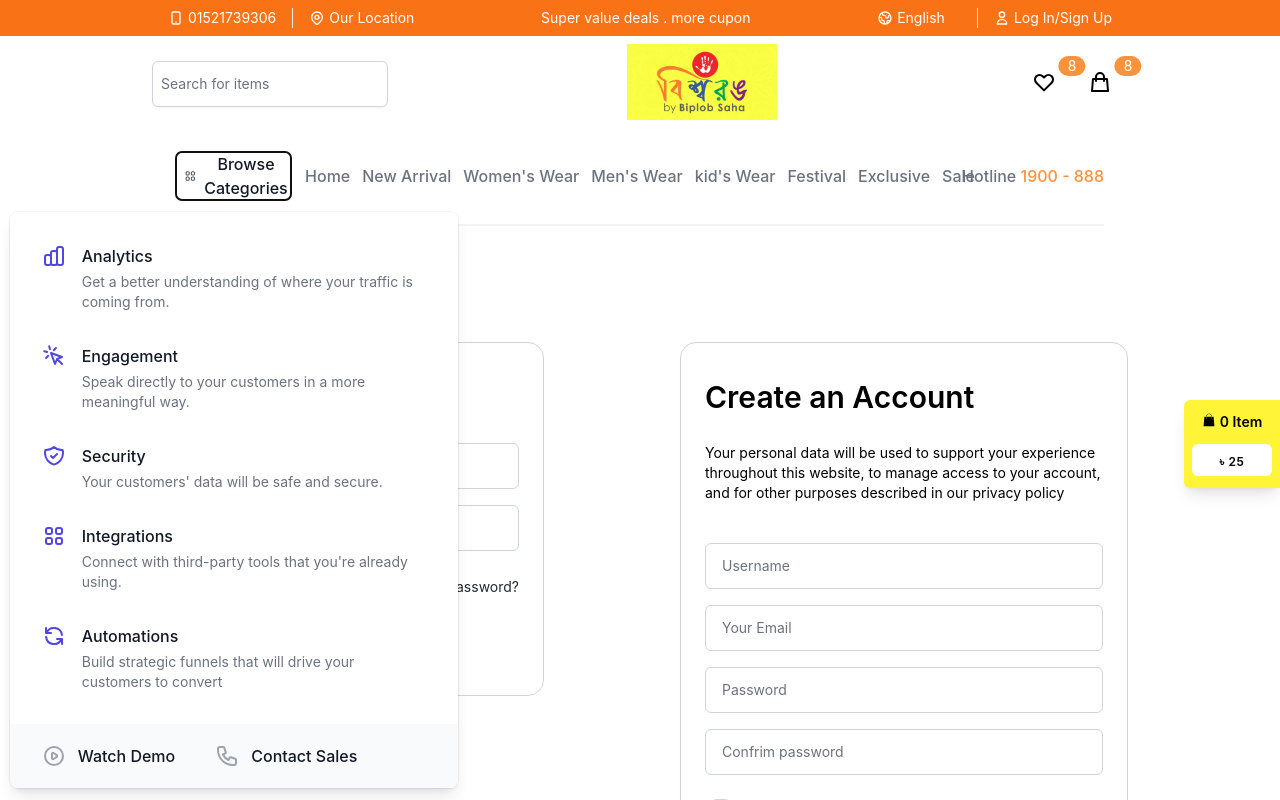
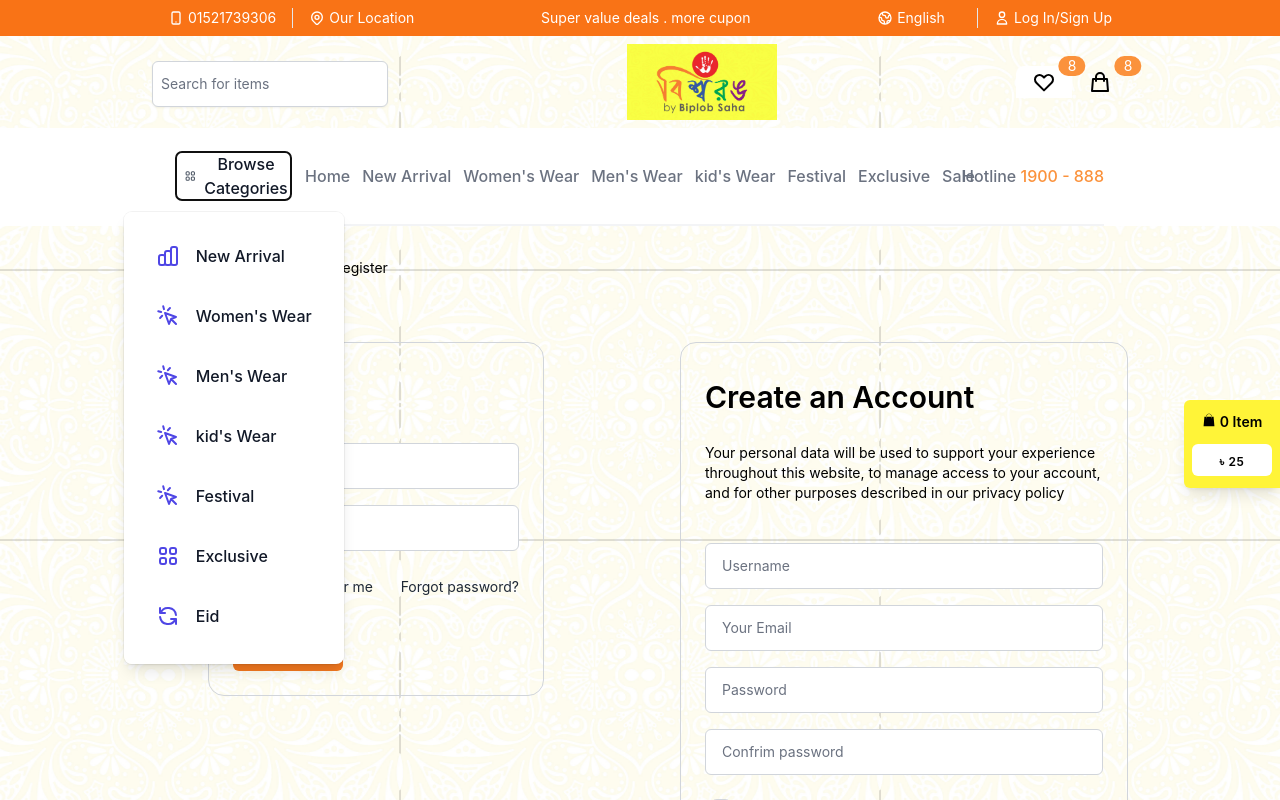
Before and after one commit to Wave-Box/bishworang, a React (Create React App) app: page /login in a window 1280 px wide. Both pictures are taken after a click on the button "Browse Categories". Shown: the top 800 px of the page. Built offline with nearby package versions, Linux system fonts and the light colour scheme.

Commit message:
update backgorund

```diff
--- a/src/App.css
+++ b/src/App.css
@@ -13,5 +13,6 @@
   transition-timing-function: linear;
 }
 body{
-  color:black
+  color:black;
+  background-color: blue;
 }
--- /dev/null
+++ b/src/views/components/common/Drawer.jsx
@@ -0,0 +1,78 @@
+
+import { Fragment } from 'react'
+import { Dialog, Transition } from '@headlessui/react'
+import { XIcon } from '@heroicons/react/outline'
+import Taka from '../utils/Taka'
+
+export default function Drawer({ open, setOpen }) {
+
+
+    return (
+        <Transition.Root show={open} as={Fragment}>
+            <Dialog as="div" className="relative z-10" onClose={setOpen}>
+                <Transition.Child
+                    as={Fragment}
+                    enter="ease-in-out duration-500"
+                    enterFrom="opacity-0"
+                    enterTo="opacity-100"
+                    leave="ease-in-out duration-500"
+                    leaveFrom="opacity-100"
+                    leaveTo="opacity-0"
+                >
+                    <div className="fixed inset-0  bg-opacity-75 transition-opacity" />
+                </Transition.Child>
+
+                <div className="fixed inset-0 overflow-hidden">
+                    <div className="absolute inset-0 overflow-hidden">
+                        <div className="pointer-events-none fixed inset-y-0 right-0 flex max-w-full pl-10">
+                            <Transition.Child
+                                as={Fragment}
+                                enter="transform transition ease-in-out duration-500 sm:duration-700"
+                                enterFrom="translate-x-full"
+                                enterTo="translate-x-0"
+                                leave="transform transition ease-in-out duration-500 sm:duration-700"
+                                leaveFrom="translate-x-0"
+                                leaveTo="translate-x-full"
+                            >
+                                <Dialog.Panel className="pointer-events-auto relative w-screen max-w-md">
+                                    <Transition.Child
+                                        as={Fragment}
+                                        enter="ease-in-out duration-500"
+                                        enterFrom="opacity-0"
+                                        enterTo="opacity-100"
+                                        leave="ease-in-out duration-500"
+                                        leaveFrom="opacity-100"
+                                        leaveTo="opacity-0"
+                                    >
+                                        <div className="absolute top-0 left-0 ml-1 -mt-2 flex pt-4 pr-2 sm:ml-2 sm:pr-2">
+                                            <button
+                                                type="button"
+                                                className="rounded-md text-gray-600 hover:text-black focus:outline-none focus:ring-2 focus:ring-black"
+                                                onClick={() => setOpen(false)}
+                                            >
+                                                <span className="sr-only">Close panel</span>
+                                                <XIcon className="h-6 w-6" aria-hidden="true" />
+                                            </button>
+                                        </div>
+                                    </Transition.Child>
+                                    <div className="flex h-full flex-col overflow-y-scroll bg-white py-8 shadow-xl">
+                                        <div className="px-4 sm:px-6">
+                                            <Dialog.Title className="text-lg font-medium text-gray-900"> Delivery charge FREE! from Order <Taka tk={999} /> </Dialog.Title>
+                                        </div>
+                                        <div className="relative mt-6 flex-1 px-4 sm:px-6">
+                                            {/* Replace with your content */}
+                                            <div className="absolute inset-0 px-4 sm:px-6">
+                                                <div className="h-full border-2 border-dashed border-gray-200" aria-hidden="true" />
+                                            </div>
+                                            {/* /End replace */}
+                                        </div>
+                                    </div>
+                                </Dialog.Panel>
+                            </Transition.Child>
+                        </div>
+                    </div>
+                </div>
+            </Dialog>
+        </Transition.Root>
+    )
+}
--- a/src/views/components/common/HeaderMid.jsx
+++ b/src/views/components/common/HeaderMid.jsx
@@ -8,7 +8,6 @@ import {
     CursorClickIcon,
     MenuIcon,
     PhoneIcon,
-    PlayIcon,
     RefreshIcon,
     ShieldCheckIcon,
     SupportIcon,
@@ -18,35 +17,51 @@ import {
 
 const solutions = [
     {
-        name: 'Analytics',
-        description: 'Get a better understanding of where your traffic is coming from.',
+        name: 'New Arrival',
+
         href: '#',
         icon: ChartBarIcon,
     },
     {
-        name: 'Engagement',
-        description: 'Speak directly to your customers in a more meaningful way.',
+        name: "Women's Wear",
+
         href: '#',
         icon: CursorClickIcon,
     },
-    { name: 'Security', description: "Your customers' data will be safe and secure.", href: '#', icon: ShieldCheckIcon },
     {
-        name: 'Integrations',
-        description: "Connect with third-party tools that you're already using.",
+        name: "Men's Wear",
+
+        href: '#',
+        icon: CursorClickIcon,
+    },
+    {
+        name: " kid's Wear",
+
+        href: '#',
+        icon: CursorClickIcon,
+    },
+    {
+        name: " Festival",
+
+        href: '#',
+        icon: CursorClickIcon,
+    },
+
+
+    {
+        name: 'Exclusive',
+
         href: '#',
         icon: ViewGridIcon,
     },
     {
-        name: 'Automations',
-        description: 'Build strategic funnels that will drive your customers to convert',
+        name: 'Eid',
+
         href: '#',
         icon: RefreshIcon,
     },
 ]
-const callsToAction = [
-    { name: 'Watch Demo', href: '#', icon: PlayIcon },
-    { name: 'Contact Sales', href: '#', icon: PhoneIcon },
-]
+
 const resources = [
     {
         name: 'Help Center',
@@ -112,7 +127,7 @@ export default function HeaderMid() {
                                         leaveFrom="opacity-100 translate-y-0"
                                         leaveTo="opacity-0 translate-y-1"
                                     >
-                                        <Popover.Panel className="absolute z-10 -ml-4 mt-3 transform px-2 w-screen max-w-md sm:px-0 lg:ml-0 lg:left-1/2 lg:-translate-x-1/2">
+                                        <Popover.Panel className="absolute z-10 -ml-4 mt-3 transform px-2 w-screen max-w-max sm:px-0 lg:ml-0 lg:left-1/2 lg:-translate-x-1/2">
                                             <div className="rounded-lg shadow-lg ring-1 ring-black ring-opacity-5 overflow-hidden">
                                                 <div className="relative grid gap-6 bg-white px-5 py-6 sm:gap-8 sm:p-8">
                                                     {solutions.map((item) => (
@@ -129,19 +144,7 @@ export default function HeaderMid() {
                                                         </a>
                                                     ))}
                                                 </div>
-                                                <div className="px-5 py-5 bg-gray-50 space-y-6 sm:flex sm:space-y-0 sm:space-x-10 sm:px-8">
-                                                    {callsToAction.map((item) => (
-                                                        <div key={item.name} className="flow-root">
-                                                            <a
-                                                                href={item.href}
-                                                                className="-m-3 p-3 flex items-center rounded-md text-base font-medium text-gray-900 hover:bg-gray-100"
-                                                            >
-                                                                <item.icon className="flex-shrink-0 h-6 w-6 text-gray-400" aria-hidden="true" />
-                                                                <span className="ml-3">{item.name}</span>
-                                                            </a>
-                                                        </div>
-                                                    ))}
-                                                </div>
+
                                             </div>
                                         </Popover.Panel>
                                     </Transition>
--- a/src/views/components/utils/Taka.jsx
+++ b/src/views/components/utils/Taka.jsx
@@ -2,9 +2,9 @@ import React from 'react';
 
 const Taka = ({tk}) => {
     return (
-        <span>
+        <>
          &#2547;  {tk}
-        </span>
+        </>
     );
 };
 
--- a/src/views/pages/Layout.jsx
+++ b/src/views/pages/Layout.jsx
@@ -2,10 +2,11 @@ import React from 'react';
 import Header from './common/Header';
 import Footer from './common/Footer';
 import Main from './common/Main';
+import ackground from '../../assets/images/bg.jpg'
 const Layout = () => {
     return (
         <>
-            <div className='bg-white'>
+            <div style={{background: `url(${ackground}) repeat fixed center`,backgroundSize: '480px 270px'}}>
                 <div>
                     <Header />
                 </div>
--- a/src/views/pages/common/CartPopUp.jsx
+++ b/src/views/pages/common/CartPopUp.jsx
@@ -2,10 +2,10 @@ import React from 'react';
 import {GiShoppingBag} from 'react-icons/gi'
 import Taka from '../../components/utils/Taka';
 
-const CartPopUp = () => {
+const CartPopUp = ({open,setOpen}) => {
     return (
         <>
-            <div className="hidden md:block">
+            <div onClick={()=>setOpen(!open)} className={`${open ? "hidden" : "hidden md:block"} `}>
                 <div  className='fixed z-20 p-2  right-0 top-1/2  shadow-lg rounded-l-md cursor-pointer md:block w-24 pb-3' style={{ backgroundColor:'#FFF438' }}>
                     <div className="flex flex-col items-center space-y-1">
                         <div className="flex justify-center gap-x-1 items-center mb-2">
--- a/src/views/pages/common/Main.jsx
+++ b/src/views/pages/common/Main.jsx
@@ -1,6 +1,8 @@
-import React, { Suspense } from "react";
+import React, { Suspense, useState } from "react";
 import { Route, Routes } from "react-router-dom";
+import Drawer from "../../components/common/Drawer";
 import CartPopUp from "./CartPopUp";
+
 
 // const OtherComponent = React.lazy(() => import('./OtherComponent'));
 
@@ -9,10 +11,12 @@ const Login = React.lazy(() => import("../user/Login"));
 const SingleProduct = React.lazy(() => import("../singleProduct/SingleProduct"));
 // code-splitting
 
+
 const Main = () => {
+    const [openDrawer, setOpenDrawer] = useState(false)
     return (
         <div className="relative">
-            <Suspense fallback={<div className="flex justify-center h-80 items-center">
+            <Suspense fallback={<div className="flex justify-center h-screen items-center">
                 <button className="btn loading">loading</button>
             </div>}>
                 <Routes>
@@ -24,7 +28,8 @@ const Main = () => {
                     <Route path="/login" element={<Login />} />
                 </Routes>
             </Suspense>
-            <CartPopUp />
+            <CartPopUp  open={openDrawer} setOpen={setOpenDrawer} />
+            <Drawer open={openDrawer} setOpen={setOpenDrawer} />
         </div>
     );
 };
```
Also changed, not shown: src/assets/images/bg.jpg (added).
